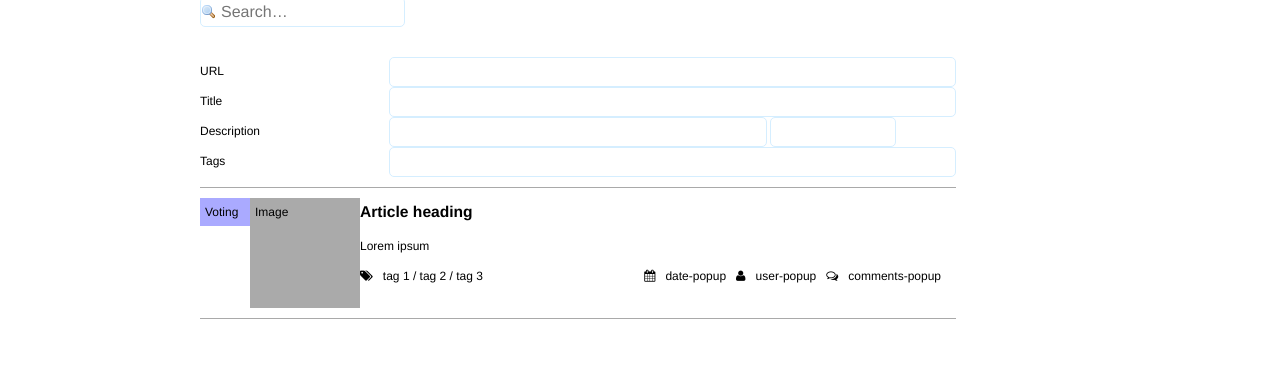
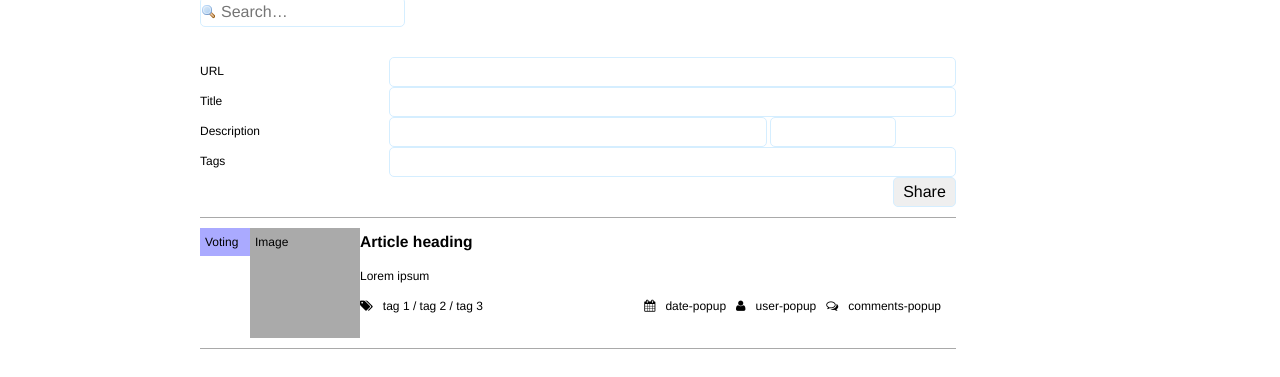
Before and after one commit to ahoegger/CasFeeGruppenArbeit, a website: page source/index.html in a window 1280 px wide. Shown: the part 83-460 px from the top of the page. Drawn offline with Linux system fonts and the light colour scheme.

Commit message:
Added share button to form

```diff
--- a/source/index.html
+++ b/source/index.html
@@ -41,7 +41,8 @@
         </div>
         <div class="row">
             <div class="column grid-12" id="share-link">
-                <div id="share-link-form" class="form share-link">
+                <div id="share-link-section" class="form share-link">
+                    <form id="share-link-form" action="javascript:submitLink()">
                         <div class="share-url row">
                             <div class="column grid-3 form-field-label">URL</div>
                             <input class="grid-9 input-fullsize form-field" type="text" name="url"/>
@@ -59,6 +60,10 @@
                             <div class="column grid-3 form-field-label">Tags</div>
                             <input class="grid-9 input-fullsize" type="text" name="tags"/>
                         </div>
+                        <div class="submit row">
+                            <input class="grid-1 input-fullsize pull-right" type="submit" name="submit" title="submit" value="Share">
+                        </div>
+                    </form>
                 </div>
             </div>
         </div>
```
Lines whose indentation alone changed are shown as unchanged.
